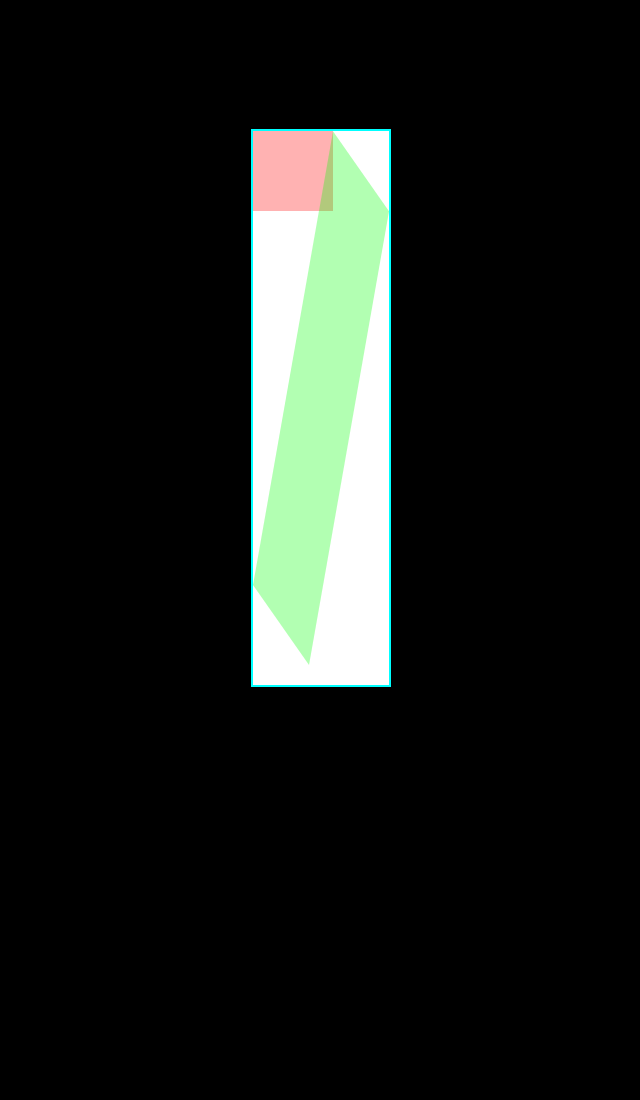
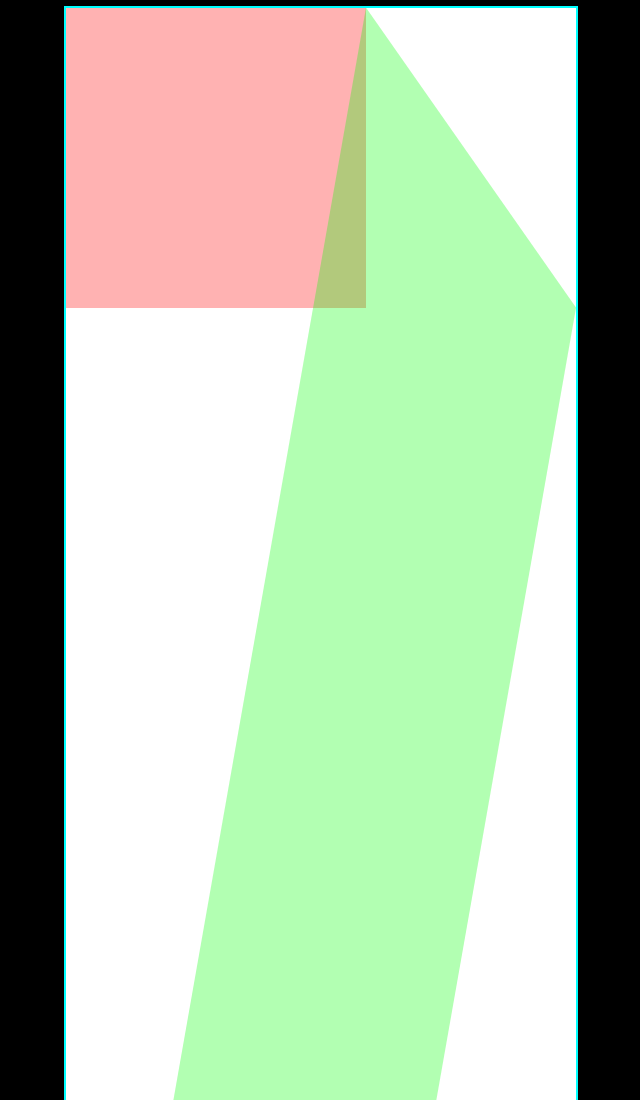
Before and after one commit to AverageUser4/skew-size, a plain HTML site: page index.html in a window 1280 px wide. Shown: the top 1100 px of the page, without its empty margins (319-959 px from the left). Before the commit the page ends 816 px from the top, so only its background shows below. Drawn offline with Linux system fonts and the light colour scheme.

Commit message:
improvements for negative degrees

```diff
--- a/index.css
+++ b/index.css
@@ -3,7 +3,7 @@ body {
   align-items: center;
   justify-content: center;
 
-  height: 100vh;
+  /* height: 100vh; */
 
   background-color: black;
   color: white;
--- a/index.js
+++ b/index.js
@@ -26,12 +26,12 @@ const context = canvas.getContext('2d');
 
 var myDegreeX = 35;
 var myDegreeY = -80;
-var myWidth = 80;
-var myHeight = 80;
+var myWidth = 300;
+var myHeight = 300;
 
 const { width, height } = getSkewedSize(myWidth, myHeight, myDegreeX, myDegreeY);
-const movedX = width < 0 ? -width : 0;
-const movedY = height < 0 ? -height : 0;
+const movedX = myDegreeX < 0 ? width - myWidth : 0;
+const movedY = myDegreeY < 0 ? height - myHeight : 0;
 
 canvas.width = width > 0 ? width : canvas.width - width;
 canvas.height = height > 0 ? height : canvas.height - height;
@@ -67,6 +67,9 @@ function getSkewedSize(width, height, degreeX, degreeY) {
   /* https://stackoverflow.com/questions/9281320/calculate-new-width-when-skewing-in-canvas */
   /* http://jsfiddle.net/LBzUt/33/ */
 
+  degreeX = Math.abs(degreeX);
+  degreeY = Math.abs(degreeY);
+
   const widthSkewed = setSkew(degreeX) * height;
   const heightSkewed = setSkew(degreeY) * width;
 
```
